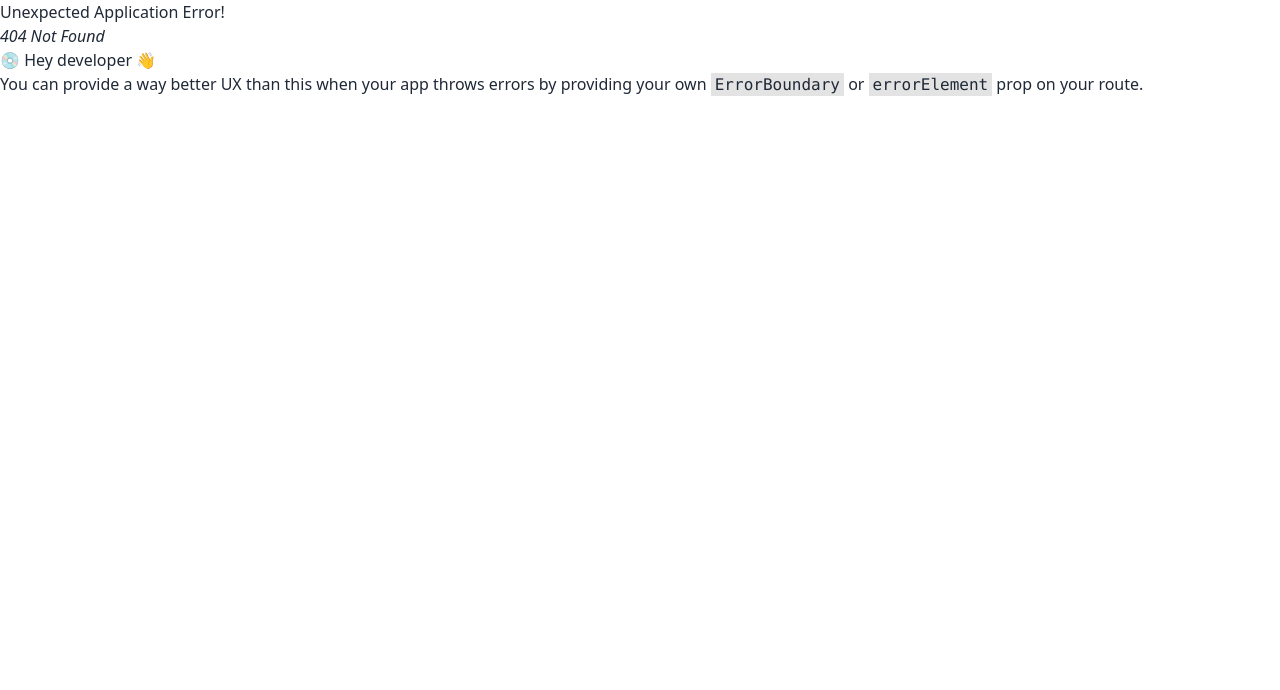
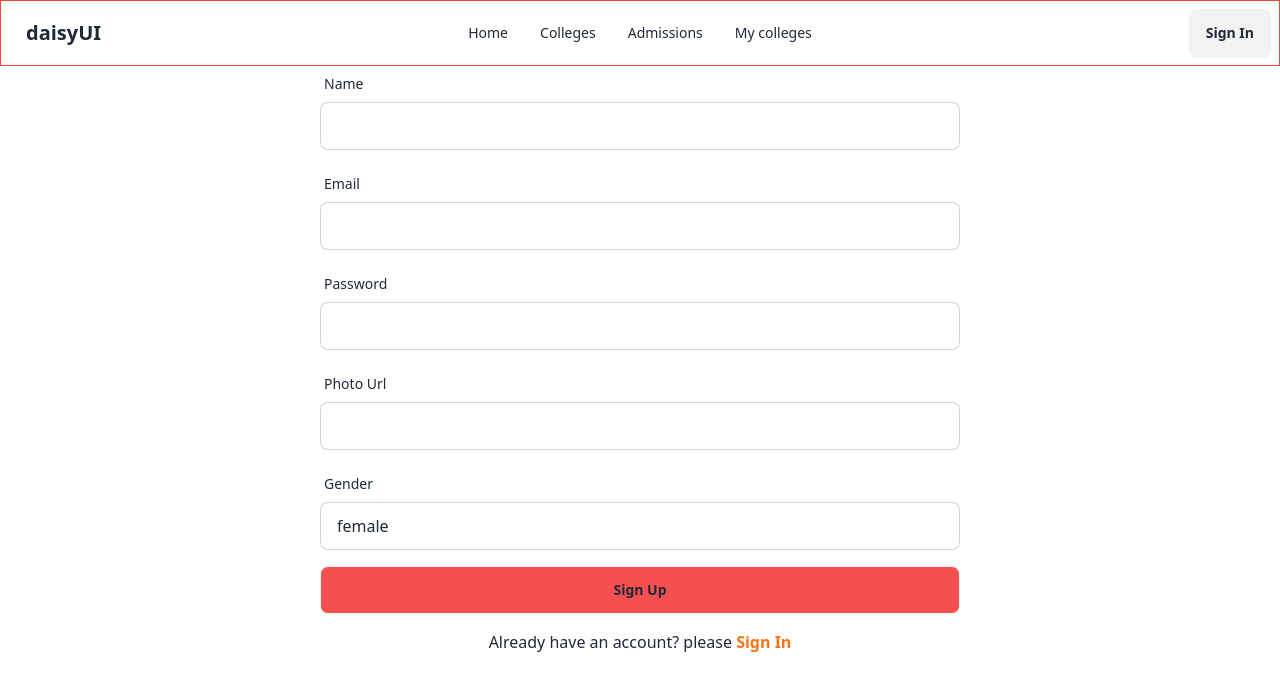
Before and after one commit to SanzidAhmed/college-details, a React (Vite) app: page /signup in a window 1280 px wide. Before the commit this address had no page. Shown: the top 690 px of the page. Built offline with nearby package versions, Linux system fonts and the light colour scheme; no server answers.

Commit message:
signIn signout signup opretion done

```diff
--- a/src/Component/Pages/SignIn/SignIn.jsx
+++ b/src/Component/Pages/SignIn/SignIn.jsx
@@ -2,11 +2,13 @@ import React, { useContext, useState } from "react";
 import { useForm } from "react-hook-form";
 import { AuthContext } from "../../Provider/AuthProvider";
 import { Link } from "react-router-dom";
+
 const SignIn = () => {
   const [error, setError] = useState("");
   const { signInUser } = useContext(AuthContext) || {};
   const { register, handleSubmit } = useForm();
   const onSubmit = (data) => {
+    console.log(data)
     signInUser(data.email, data.password)
       .then(() => {})
       .catch((err) => {
@@ -43,6 +45,7 @@ const SignIn = () => {
         <input className="btn bg-[#F45050]" value="sign in" type="submit" />
       </form>
       <p className="text-center text-red-600">{error}</p>
+      <p className="text-center">are you new to college details? <Link to="/signup" className="text-red-600">Sign UP</Link></p>
     </div>
   );
 };
--- /dev/null
+++ b/src/Component/Pages/Signup/Signup.jsx
@@ -0,0 +1,94 @@
+import React, { useContext, useState } from "react";
+import { useForm } from "react-hook-form";
+import { AuthContext } from "../../Provider/AuthProvider";
+import { Link } from "react-router-dom";
+
+const Signup = () => {
+  const { createUser } = useContext(AuthContext);
+  const { register, handleSubmit } = useForm();
+  const [error, setError] = useState("");
+  const onSubmit = (data) => {
+    console.log(data);
+    createUser(data.email, data.password)
+      .then((result) => {
+        const createdUser =  result.user;
+        console.log(createdUser)
+      })
+      .catch((err) => {
+        console.log(err)
+      });
+  };
+  return (
+    <div>
+      <form
+        className="grid grid-cols-1 gap-4 w-1/2 mx-auto"
+        onSubmit={handleSubmit(onSubmit)}
+      >
+        <div>
+          <label className="label">
+            <span className="label-text">Name</span>
+          </label>
+          <input
+            type="text"
+            className="input input-bordered w-full "
+            {...register("name", { required: true })}
+          />
+        </div>
+        <div>
+          <label className="label">
+            <span className="label-text">Email</span>
+          </label>
+          <input
+            type="email"
+            className="input input-bordered w-full"
+            {...register("email", { required: true })}
+          />
+        </div>
+        <div>
+          <label className="label">
+            <span className="label-text">Password</span>
+          </label>
+          <input
+            type="password"
+            className="input input-bordered w-full"
+            {...register("password", { required: true, minLength: 6 })}
+          />
+        </div>
+        <div>
+          <label className="label">
+            <span className="label-text">Photo Url</span>
+          </label>
+          <input
+            type="text"
+            className="input input-bordered w-full"
+            {...register("photo", { required: true })}
+          />
+        </div>
+        <div>
+          <label className="label">
+            <span className="label-text">Gender</span>
+          </label>
+          <select
+            className="input input-bordered w-full"
+            {...register("gender")}
+          >
+            <option value="female">female</option>
+            <option value="male">male</option>
+            <option value="other">other</option>
+          </select>
+        </div>
+        <input className="btn bg-[#F45050]" type="submit" value="Sign Up" />
+      </form>
+      <div className="w-1/2 mx-auto"></div>
+      <p className="text-center mt-4">
+        Already have an account? please{" "}
+        <Link to="/signin" className="text-orange-500 font-bold">
+          Sign In
+        </Link>
+      </p>
+      <p className="text-center text-red-600">{error}</p>
+    </div>
+  );
+};
+
+export default Signup;
--- a/src/Component/Provider/AuthProvider.jsx
+++ b/src/Component/Provider/AuthProvider.jsx
@@ -1,12 +1,10 @@
-import { createUserWithEmailAndPassword, getAuth, signInWithEmailAndPassword, signOut,  } from "firebase/auth";
+import { createContext, useEffect, useState } from "react";
+import { GoogleAuthProvider, createUserWithEmailAndPassword, getAuth, onAuthStateChanged, signInWithEmailAndPassword, signInWithPopup, signOut, updateProfile } from "firebase/auth";
 import { app } from "../../firebase/firebase.config";
-import { createContext } from "react";
-
-
 export const AuthContext = createContext(null)
 const auth = getAuth(app)
+const AuthProvider = ({children}) => {
 
-const AuthProvider = ({children}) => {
     const [user, setUser] = useState(null);
     const [loading, setLoading] = useState(true);
     const createUser =(email, password) => {
@@ -21,7 +19,19 @@ const AuthProvider = ({children}) => {
         setLoading(true)
         signOut(auth)
     }
+    useEffect(() => {
+        const unsubscribe =  onAuthStateChanged(auth, currentUser => {
+              setUser(currentUser);
+
+
+              setLoading(false)
+          })
+          return () => {
+              return unsubscribe();
+          }
+      },[])
     const authInfo = {
+        user,
         loading,
         setLoading,
         createUser,
@@ -29,11 +39,12 @@ const AuthProvider = ({children}) => {
         signOutUser
 
     }
+
     return (
         <AuthContext.Provider value={authInfo}>
             {children}
         </AuthContext.Provider>
-    );
-};
+    )
+}
 
 export default AuthProvider;
--- a/src/Component/Routes/Routes.jsx
+++ b/src/Component/Routes/Routes.jsx
@@ -4,6 +4,7 @@ import {
 import Main from "../Layout/Main";
 import Home from "../Pages/Home/Home";
 import SignIn from "../Pages/SignIn/SignIn";
+import Signup from "../Pages/Signup/Signup";
   export const router = createBrowserRouter([
     {
       path: "/",
@@ -16,6 +17,10 @@ import SignIn from "../Pages/SignIn/SignIn";
         {
             path: '/signin',
             element: <SignIn></SignIn>,
+        },
+        {
+          path: '/signup',
+          element: <Signup></Signup>
         }
       ]
     },
--- a/src/Component/Shared/Header.jsx
+++ b/src/Component/Shared/Header.jsx
@@ -1,7 +1,17 @@
-import React from "react";
+import React, { useContext } from "react";
 import { Link } from "react-router-dom";
+import { AuthContext } from "../Provider/AuthProvider";
 
 const Header = () => {
+  const { user, signOutUser } = useContext(AuthContext);
+  const handleSignOut = () => {
+    signOutUser()
+        .then(() => { })
+        .catch((err) => {
+            console.log(err.message);
+        });
+}
+  console.log(user);
   return (
     <div className="navbar bg-transparent border border-red-500">
       <div className="navbar-start">
@@ -25,14 +35,45 @@ const Header = () => {
       </div>
       <div className="navbar-center hidden lg:flex">
         <ul className="menu menu-horizontal px-1 gap-8">
-          <li>Home</li>
-          <li>Colleges</li>
-          <li>Admissions</li>
-          <li>My college</li>
+          <Link to="/">Home</Link>
+          <Link to="/colleges">Colleges</Link>
+          <Link to="/admission">Admissions</Link>
+          <Link to="/mycolleges">My colleges</Link>
         </ul>
       </div>
       <div className="navbar-end">
-        <Link to="/signin" className="btn">Sign In</Link>
+        {user && <div className="dropdown dropdown-left ">
+          <div
+            tabIndex={0}
+            role="button"
+            className="btn btn-ghost btn-circle avatar"
+          >
+            <div className="w-10 rounded-full">
+              <img
+                alt="Tailwind CSS Navbar component"
+                src="https://daisyui.com/images/stock/photo-1534528741775-53994a69daeb.jpg"
+              />
+            </div>
+          </div>
+          <ul
+            tabIndex={0}
+            className="mt-3 z-[1] p-2 shadow menu menu-sm dropdown-content bg-base-100 rounded-box w-52"
+          >
+            <li>
+              <a className="justify-between">
+                Profile
+                <span className="badge">New</span>
+              </a>
+            </li>
+            <li>
+              <a>Settings</a>
+            </li>
+            <li>
+              <a onClick={handleSignOut}>Logout</a>
+            </li>
+          </ul>
+        </div>}
+        {!user && <Link to='/signin' className="btn" >Sign In</Link>}
       </div>
     </div>
   );
--- a/src/firebase/firebase.config.js
+++ b/src/firebase/firebase.config.js
@@ -2,7 +2,7 @@
 import { initializeApp } from "firebase/app";
 // TODO: Add SDKs for Firebase products that you want to use
 // https://firebase.google.com/docs/web/setup#available-libraries
-
+console.log("enviornement variable:", import.meta.env.VITE_apiKey)
 // Your web app's Firebase configuration
 const firebaseConfig = {
   apiKey:import.meta.env.VITE_apiKey,
```
Also changed, not shown: src/main.jsx (+12 -11 lines).
